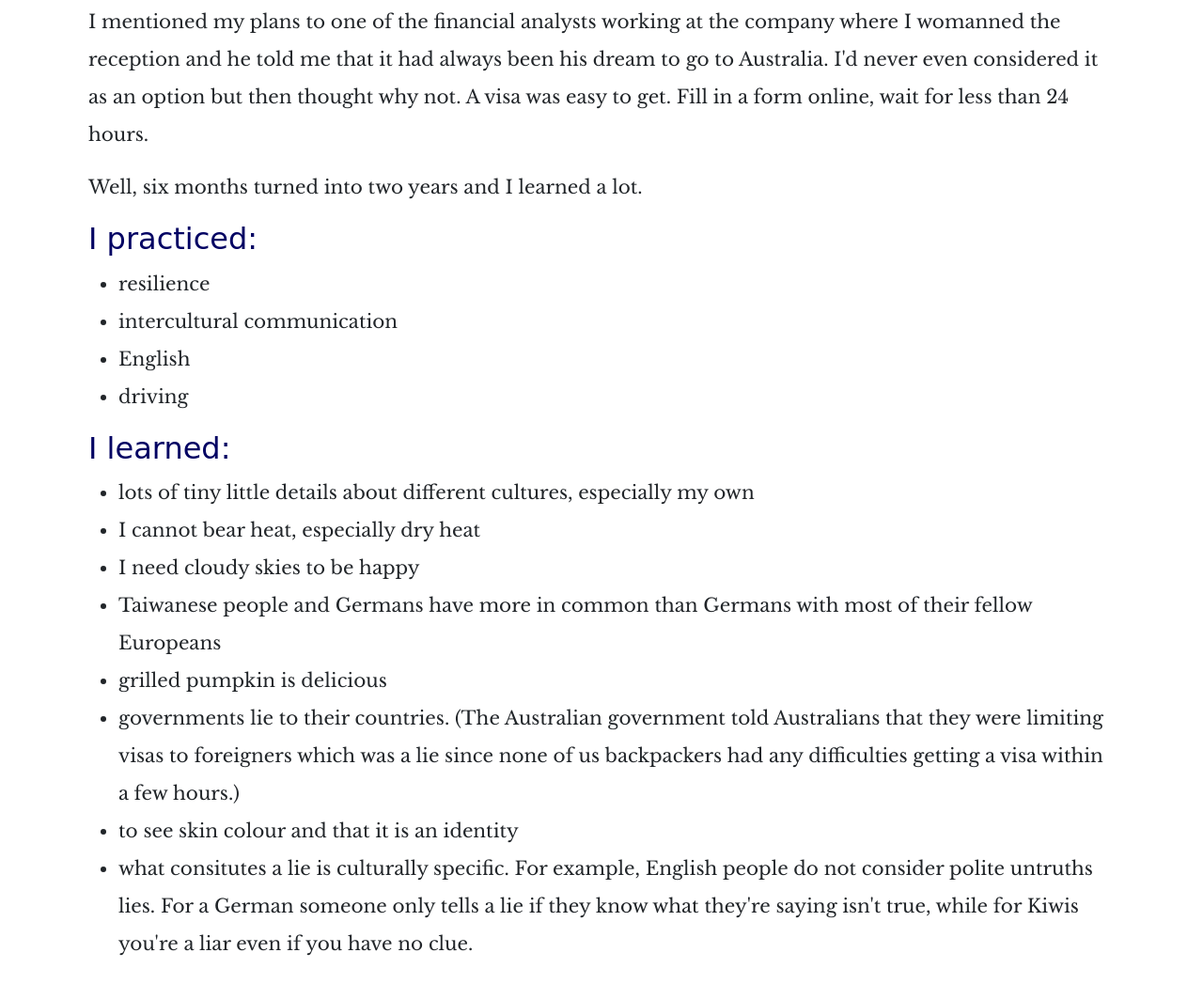
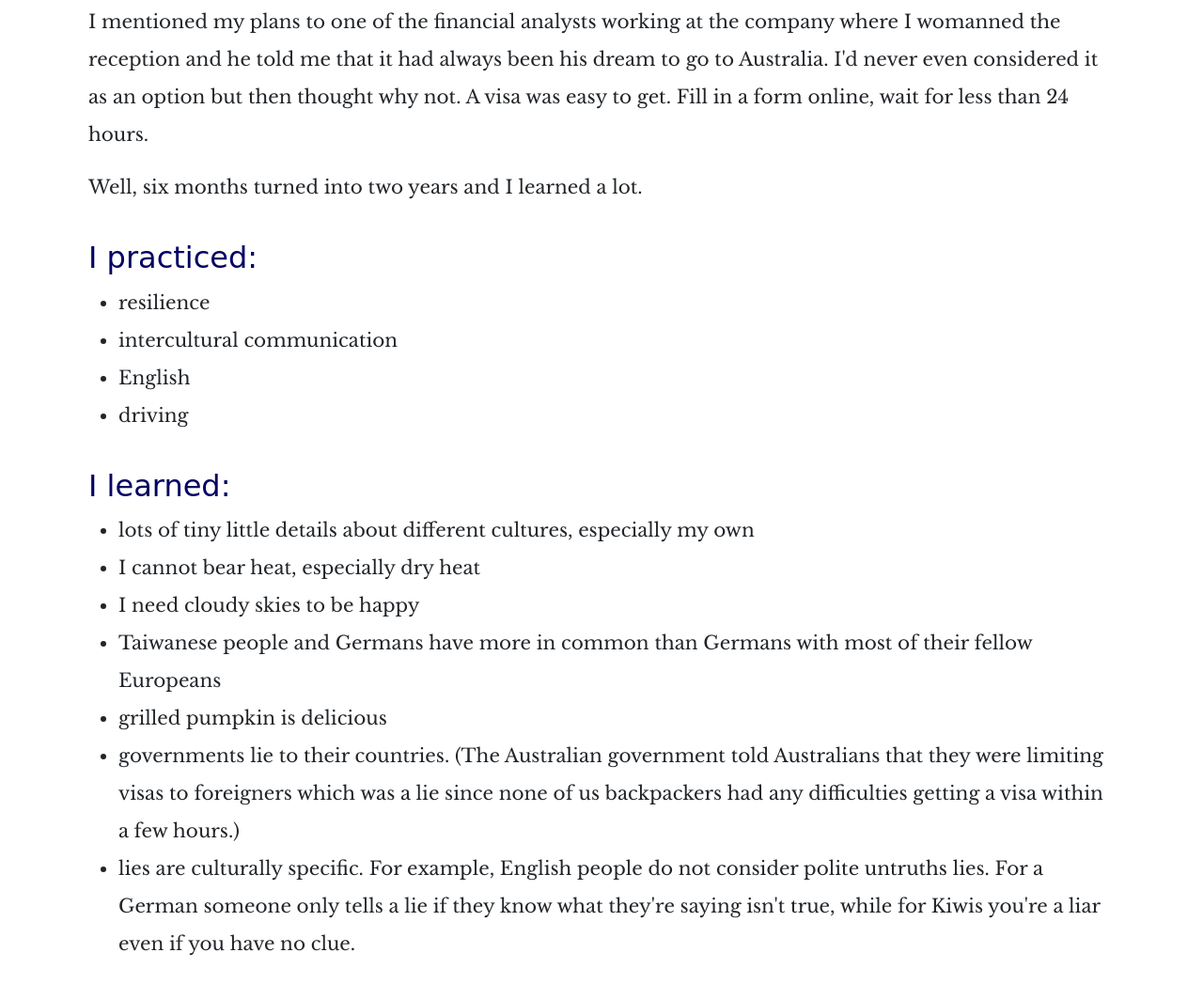
Before and after one commit to Miriam-C-B/miriambross.v3, a website: page pages/australia.html in a window 1280 px wide. Shown: the part 592-1639 px from the top of the page at 94% size. Drawn offline with nearby package versions, Linux system fonts and the light colour scheme; a web font is replaced by a local one.

Commit message:
Added space after paragraphs and added it to the pages templates

```diff
--- a/css/style.css
+++ b/css/style.css
@@ -199,6 +199,10 @@ textarea {
   }
 
   /* projects pages */
+
+  .last-line {
+    padding-bottom: 20px;
+  }
 
   /* ===== FOOTER ====== */
   footer {
--- a/pages/australia.html
+++ b/pages/australia.html
@@ -75,7 +75,7 @@
         it had always been his dream to go to Australia. I'd never even considered it as an option but then thought why not. A visa
         was easy to get. Fill in a form online, wait for less than 24 hours.
     </p>
-    <p>
+    <p class="last-line">
         Well, six months turned into two years and I learned a lot.
     </p>
 
@@ -86,7 +86,7 @@
         <li>resilience</li>
         <li>intercultural communication</li>
         <li>English</li>
-        <li>driving</li>
+        <li class="last-line">driving</li>
     </ul>
 
     <h2>I learned:</h2>
@@ -99,8 +99,7 @@
         <li>governments lie to their countries. (The Australian government told Australians that they were limiting visas to foreigners which was a lie since
             none of us backpackers had any difficulties getting a visa within a few hours.)
         </li>
-        <li>to see skin colour and that it is an identity</li>
-        <li>what consitutes a lie is culturally specific. For example, English people do not consider polite untruths lies. For a German someone only
+        <li class="last-line">lies are culturally specific. For example, English people do not consider polite untruths lies. For a German someone only
             tells a lie if they know what they're saying isn't true, while for Kiwis you're a liar even if you have no clue.
         </li>
     </ul>
```
Also changed, not shown: pages/pages-template.html (+3 -3 lines).
